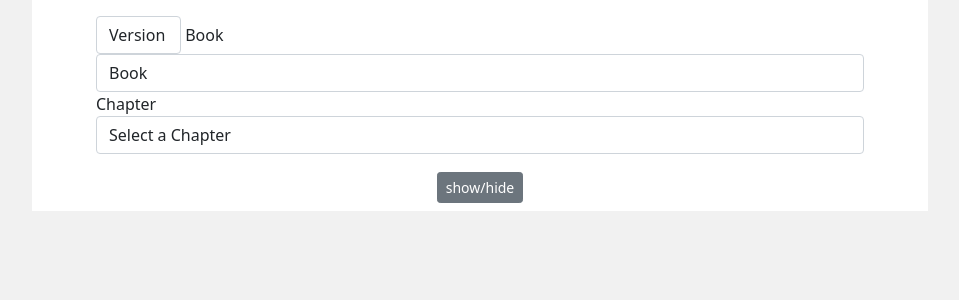
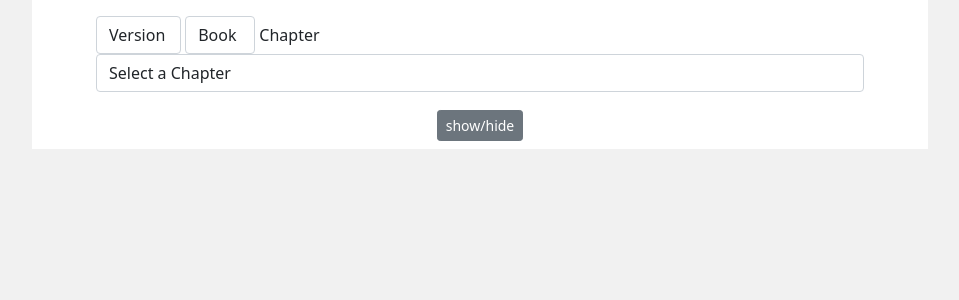
Before and after one commit to markinjamaica/therapy, a Django app: page /bible in a window 1280 px wide. Shown: the part 56-356 px from the top of the page, without its empty margins (160-1119 px from the left). Run offline with Django 3.2, Linux system fonts and the light colour scheme; data that the repository does not hold is empty.

Commit message:
style bible-book btn:

```diff
--- a/biblehelp/static/styles.css
+++ b/biblehelp/static/styles.css
@@ -151,6 +151,10 @@ nav {
     display: inline-block;
     width: 85px;
 }
+#bible-books {
+    display: inline-block;
+    width: 70px;
+}
 
 /* EXPERIMENTAL END */
 #show {
--- a/biblehelp/templates/bible.html
+++ b/biblehelp/templates/bible.html
@@ -23,8 +23,7 @@
                 {% endfor %}
             </select>
 
-        <label for="bible-books">Book</label>
-        <select name="bible-books" id="bible-books" class="form-control selection">
+        <select name="bible-books" id="bible-books" class="form-control selection" aria-label="bible books">
             <option value="" disabled selected>Book</option>
         </select>
         <label for="bible-chapters">Chapter</label>
```
